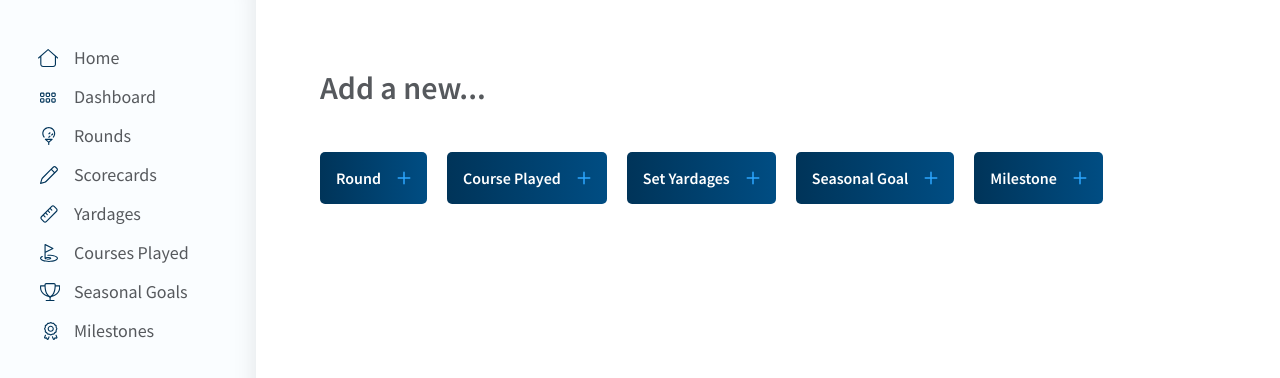
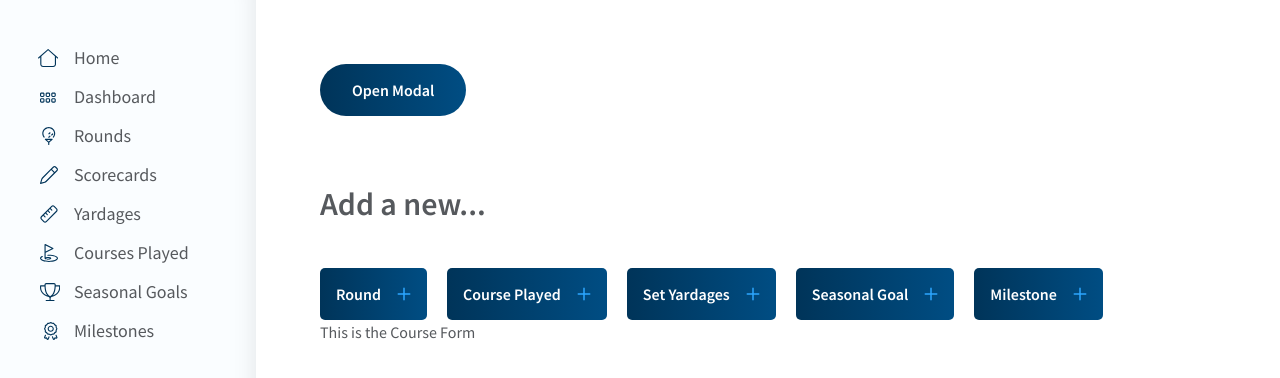
Before and after one commit to dkersten/golf-scorecard-v1, a React (Create React App) app: page / in a window 1280 px wide. Shown: the top 378 px of the page. Built offline with nearby package versions, Linux system fonts and the light colour scheme.

Commit message:
started work on form modal functionality

```diff
--- /dev/null
+++ b/src/Components/CourseForm.js
@@ -0,0 +1,9 @@
+const CourseForm = () => {
+    return(
+        <div>
+            This is the Course Form
+        </div>
+    )
+}
+
+export default CourseForm
--- a/src/Components/Modal.js
+++ b/src/Components/Modal.js
@@ -6,6 +6,7 @@ import { ReactComponent as CloseIcon } from '../Assets/Icons/close-icon.svg'
 
 // data
 import scores from '../Temp Data/scoresData'
+import CourseForm from './CourseForm'
 import Scorecard from './Scorecard'
 
 const ResuableModal = (props) => {
@@ -25,6 +26,12 @@ const ResuableModal = (props) => {
         advancedStats={scoreObj.advancedStats}
         holes={scoreObj.holes}
       />
+    )
+  }
+
+  const renderCourseForm = () => {
+    return(
+      <CourseForm />
     )
   }
 
@@ -51,6 +58,7 @@ const ResuableModal = (props) => {
             </button>
         </div>
         { props.type === "scorecard" ? renderScorecard() : null}
+        { props.type === "course form" ?  renderCourseForm() : null }
       </Modal.Body>
     </Modal>
   )
--- a/src/Pages/Home.js
+++ b/src/Pages/Home.js
@@ -1,15 +1,32 @@
 // components
 import Layout from "../Layout"
 import BtnSecondary from "../Components/BtnSecondary"
-// import ArrowRightIcon from "../../src/Assets/Icons/arrow-right-light-icon.svg"
-import { ReactComponent as PlusIconLight } from '../../src/Assets/Icons/plus-icon-light.svg'
+import { ReactComponent as PlusIconLight } from "../../src/Assets/Icons/plus-icon-light.svg"
+import Modal from "../Components/Modal"
+import Button from "react-bootstrap/Button"
+import CourseForm from "../Components/CourseForm"
+
+// libraries/helpers
+import { useState } from "react"
 
 // styling
 import '../styling/Home.scss'
 
 const Home = () => {
+
+    const [modalShow, setModalShow] = useState(false)
+    // const [formTitle, setFormTitle] = useState(null)
+    // const [formType, setFormType] = useState(null)
+
     return(
         <Layout>
+            {/* remove later after testing */}
+            <div style={{ marginBottom: '4rem'}}>
+            <Button variant="primary" onClick={() => setModalShow(true)}>
+                Open Modal
+            </Button>
+            </div>
+
             <h1>
                 Add a new...
             </h1>
@@ -35,6 +52,13 @@ const Home = () => {
                     icon={<PlusIconLight />}
                 />
             </div>
+            <Modal
+                show={modalShow}
+                onHide={() => setModalShow(false)}
+                title="Add a course"
+                type="course form"
+            />
+            <CourseForm />
         </Layout>
     )
 }
```
